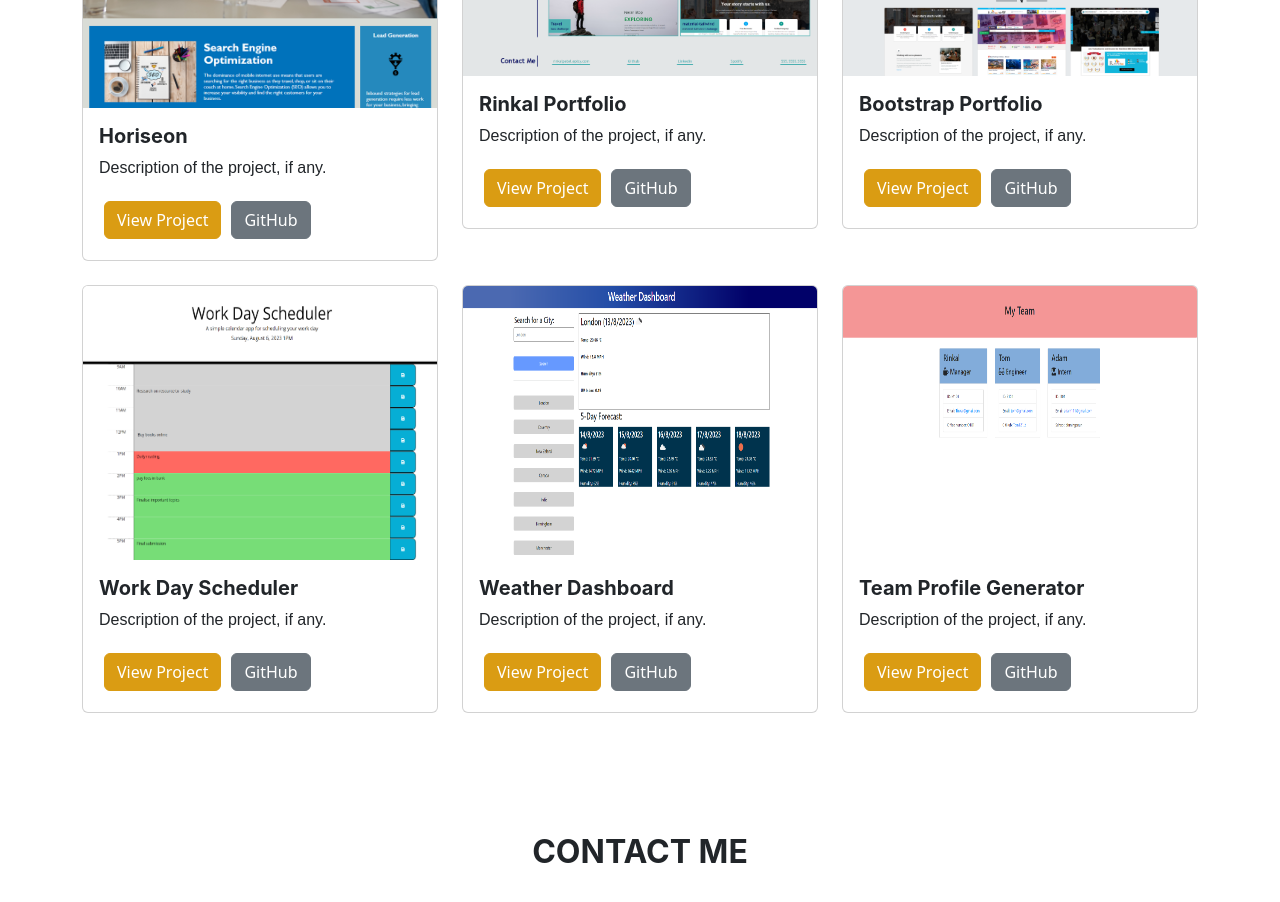
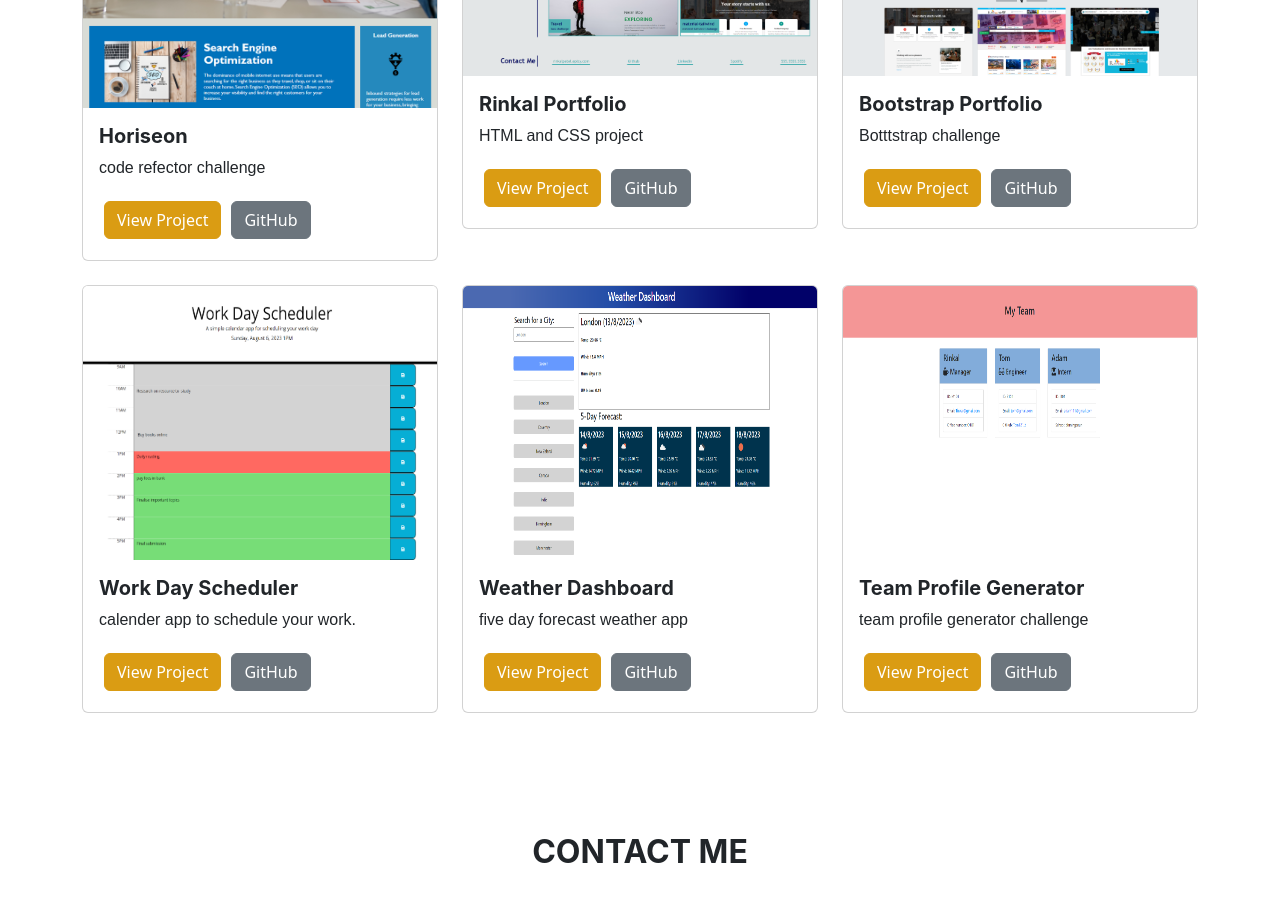
Before and after one commit to Rinkal-M-Patel/React_Portfolio, a React (Create React App) app: page /Home in a window 1280 px wide. Shown: the part 3860-4762 px from the top of the page. Built offline with nearby package versions, Linux system fonts and the light colour scheme.

Commit message:
changes in json file

```diff
--- a/src/components/About.jsx
+++ b/src/components/About.jsx
@@ -4,8 +4,8 @@ import { FontAwesomeIcon } from '@fortawesome/react-fontawesome'
 
 export const About = () => {
 
-  // Define the URL to your PDF file
-  const pdfFileUrl = '/my_cv.pdf'; // Replace with the actual path to your PDF file
+
+  const pdfFileUrl = '/my_cv.pdf';
 
   // Function to handle the CV download
   const handleDownloadCV = () => {
--- a/src/components/Projects.jsx
+++ b/src/components/Projects.jsx
@@ -24,7 +24,7 @@ function Projects() {
                   <img  src={project.image} className="card-img-top" alt={project.title} />
                   <div className="card-body">
                     <h5 className="card-title">{project.title}</h5>
-                    <p className="card-text">Description of the project, if any.</p>
+                    <p className="card-text">{project.description}</p>
                     <a href={project.deployedLink} className="btn btn-primary" target="_blank" rel="noopener noreferrer">View Project</a>
                     <a href={project.githubLink} className="btn btn-secondary" target="_blank" rel="noopener noreferrer">GitHub</a>
                   </div>
--- a/src/components/projectData.json
+++ b/src/components/projectData.json
@@ -4,6 +4,7 @@
     "title": "Horiseon",
     "deployedLink": "https://rinkal-m-patel.github.io/code_refactor_challenge/",
     "githubLink": "https://github.com/Rinkal-M-Patel/code_refactor_challenge",
+    "description":"code refector challenge ",
     "image": "../Images/module1.png"
   },
   {
@@ -11,6 +12,7 @@
     "title": "Rinkal Portfolio",
     "deployedLink": "https://rinkal-m-patel.github.io/Rinkal_portfolio/",
     "githubLink": "https://github.com/Rinkal-M-Patel/Rinkal_portfolio",
+    "description":"HTML and CSS project",
     "image": "../Images/module-2.png"
   },
   {
@@ -18,6 +20,7 @@
     "title": "Bootstrap Portfolio",
     "deployedLink": "https://rinkal-m-patel.github.io/Portfolio-Rinkal/",
     "githubLink": "https://github.com/Rinkal-M-Patel/Portfolio-Rinkal",
+    "description":"Botttstrap challenge",
     "image": "../Images/module-3.png"
   },
   {
@@ -25,6 +28,7 @@
     "title": "Work Day Scheduler",
     "deployedLink": "https://rinkal-m-patel.github.io/Daily_planner_app/",
     "githubLink": "https://github.com/Rinkal-M-Patel/Daily_planner_app",
+    "description":"calender app to schedule your work.",
     "image": "../Images/module-7.png"
   },
   {
@@ -32,6 +36,7 @@
     "title": "Weather Dashboard",
     "deployedLink": "https://rinkal-m-patel.github.io/Weather-Dashboard/",
     "githubLink": "https://github.com/Rinkal-M-Patel/Weather-Dashboard",
+    "description":"five day forecast weather app",
     "image": "../Images/module-8.png"
   },
   {
@@ -39,6 +44,7 @@
     "title": "Team Profile Generator",
     "deployedLink": "https://drive.google.com/file/d/1v1w97qBdToLks-T5zlW1x9i4NSDHqsVh/view",
     "githubLink": "https://github.com/Rinkal-M-Patel/Profile_Generator",
+    "description":"team profile generator challenge",
     "image": "../Images/profile-generator.png"
   }
 
```
Also changed, not shown: public/manifest.json (added).
